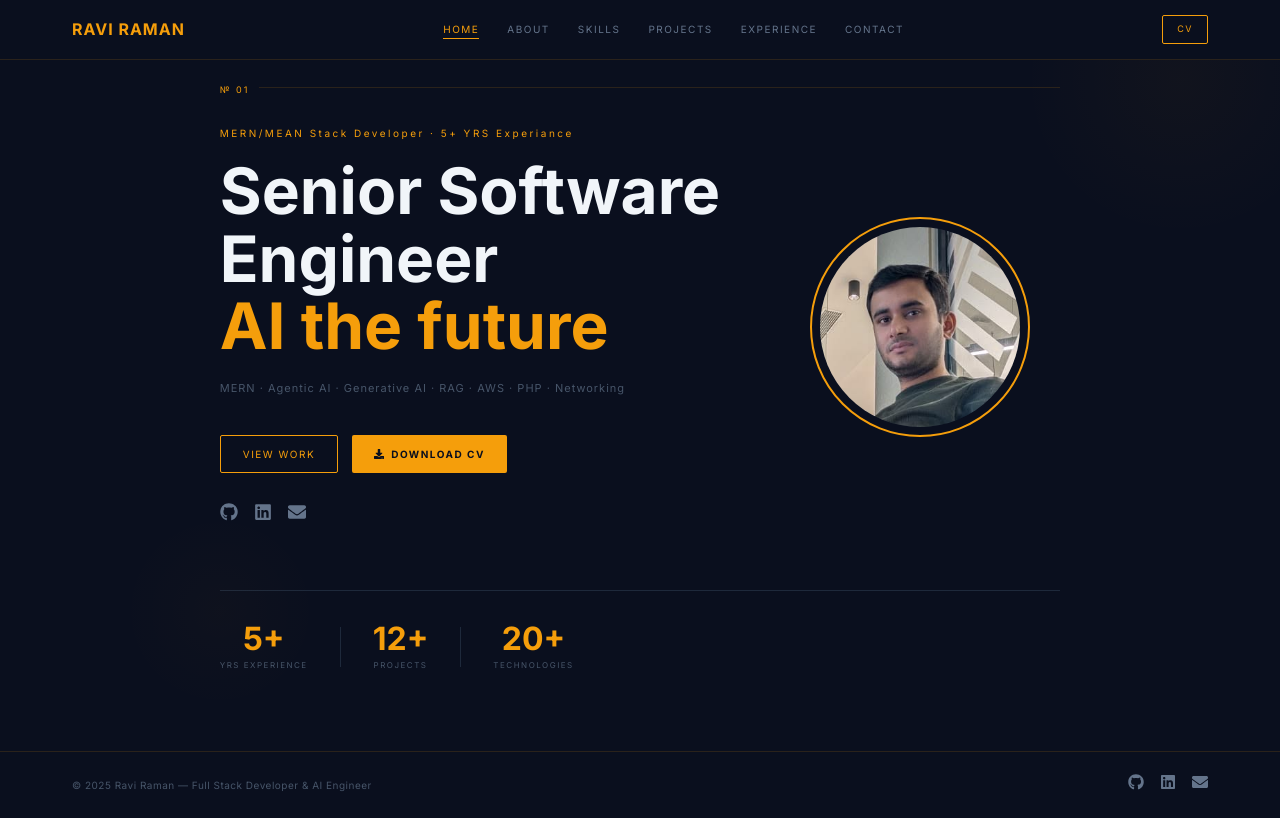
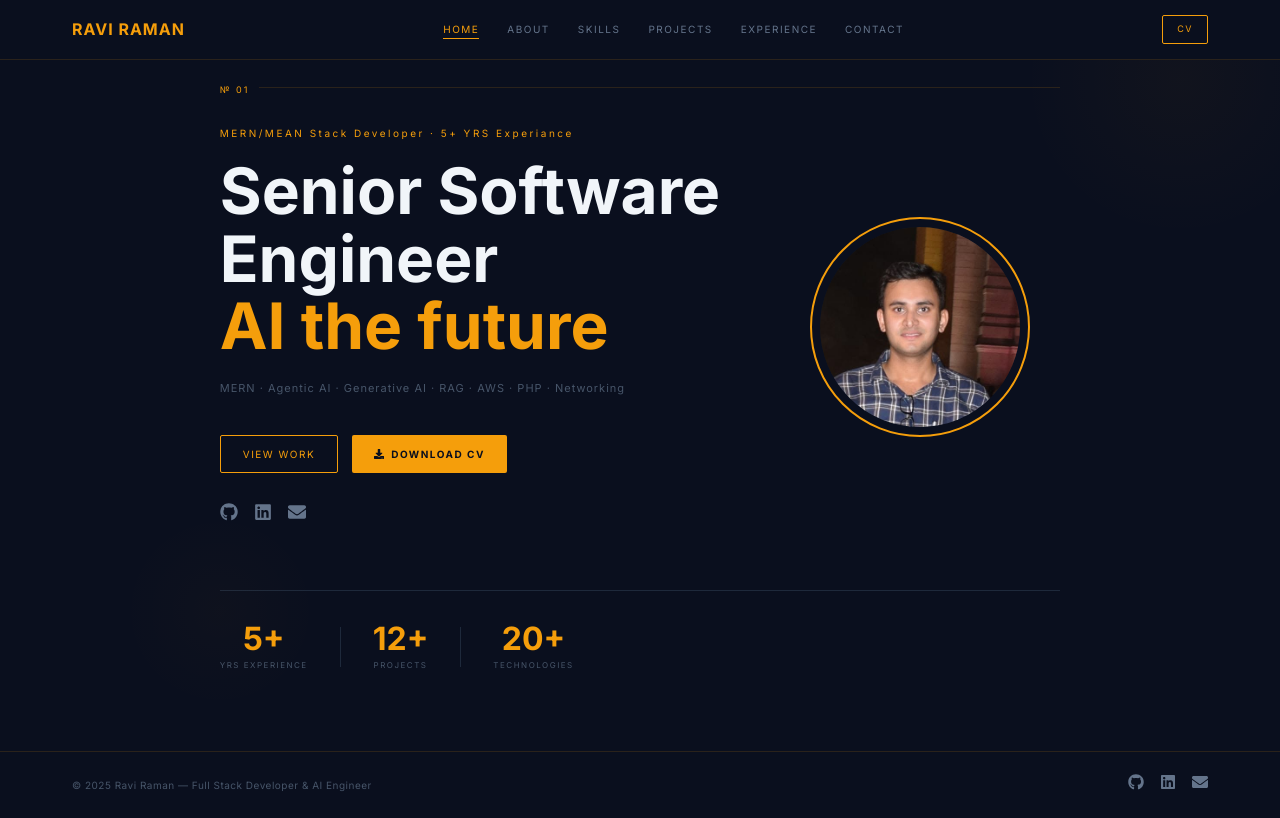
Before and after one commit to raviramanQ/myPortfolioRRaman, a React (Create React App) app: page / in a window 1280 px wide. Built offline with nearby package versions, Linux system fonts and the light colour scheme; the HTML template or start-up script is replaced by a standard one.

Commit message:
ddupfate

```diff
--- a/src/components/Hero/Hero.css
+++ b/src/components/Hero/Hero.css
@@ -79,16 +79,27 @@
   position: relative;
 }
 
-.avatar-photo {
+/* .avatar-photo {
   width: 100%;
   height: 100%;
   object-fit: cover;
-  object-position: 75% 40%;
+  object-position: 30% 25%;
   border-radius: 50%;
   position: relative;
   z-index: 1;
-  transform: scale(3.0);
-  transform-origin: 60% 15%;
+  transform: scale(2.0);
+  transform-origin: 10% 5%;
+} */
+.avatar-photo {
+    width: 100%;
+    height: 100%;
+    object-fit: cover;
+    object-position: 100% 15%;
+    border-radius: 50%;
+    position: relative;
+    z-index: 1;
+    transform: scale(2.0);
+    transform-origin: 10% 22%;
 }
 
 .avatar-fallback {
```
Also changed, not shown: public/profile-photo.jpg.
